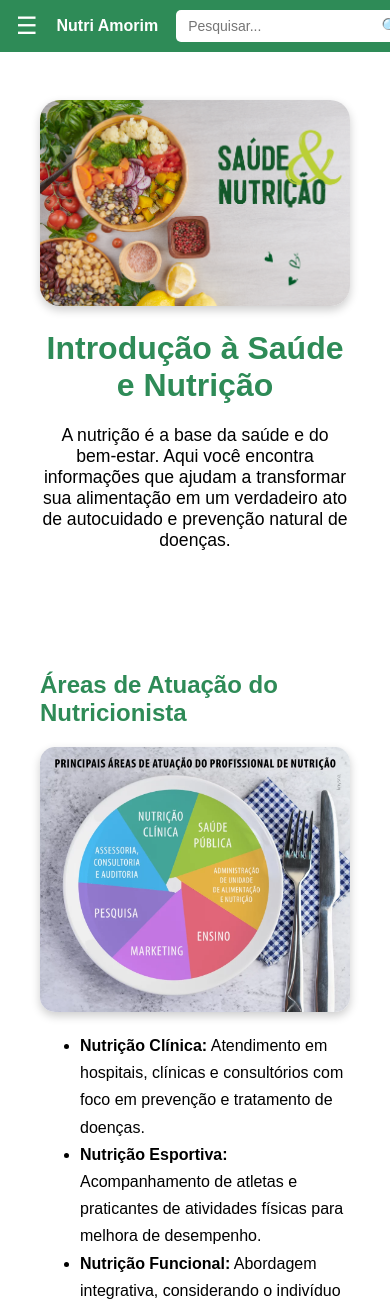
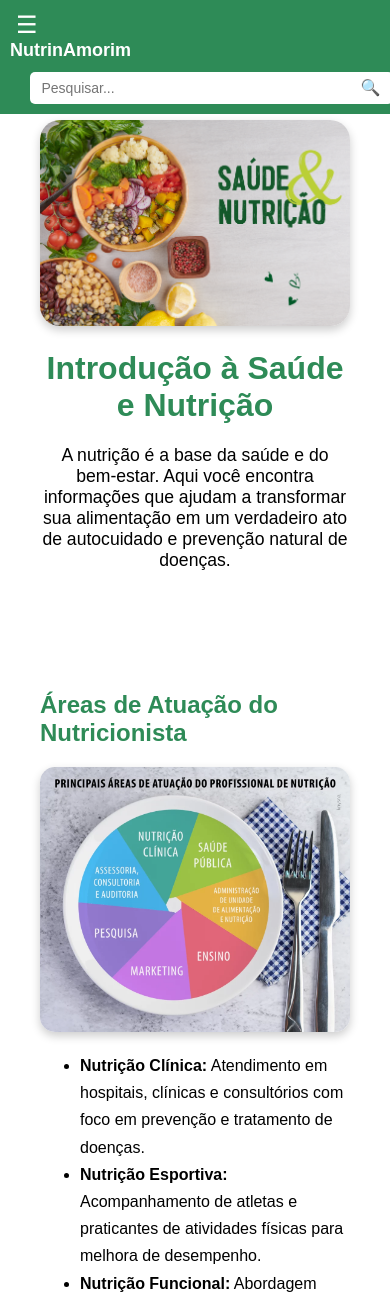
Before and after one commit to NutriAmorim/loja_nutri_novo, a Django app: page / in a window 390 px wide. Shown: the top 1300 px of the page. Run offline with Django 5.2, Linux system fonts and the light colour scheme.

Commit message:
Corrige layout da top-bar para dispositivos móveis

```diff
--- a/loja_app/templates/base.html
+++ b/loja_app/templates/base.html
@@ -25,6 +25,25 @@
             left: 0;
             width: 100%;
             z-index: 1200;
+        }
+
+        .left-group {
+            display: flex;
+            align-items: center;
+            gap: 10px;
+        }
+
+        .menu-toggle {
+            font-size: 1.5em;
+            background: none;
+            border: none;
+            color: white;
+            cursor: pointer;
+        }
+
+        .logo {
+            font-size: 22px;
+            font-weight: bold;
         }
 
         .search-form {
@@ -113,69 +132,46 @@
             padding-top: 80px;
         }
 
-        .logo {
-            font-size: 22px;
-            font-weight: bold;
-            margin-left: 0;
-        }
-
-        .menu-toggle {
-            font-size: 1.5em;
-            background: none;
-            border: none;
-            color: white;
-            cursor: pointer;
-            margin-right: 10px;
-        }
-
         @media (max-width: 768px) {
             .top-bar {
-                flex-direction: row;
-                align-items: center;
-                flex-wrap: nowrap;
+                flex-direction: column;
+                align-items: flex-start;
                 padding: 10px;
-                gap: 8px;
+                gap: 10px;
             }
 
             .left-group {
-                display: flex;
-                align-items: center;
-                gap: 8px;
-                flex-shrink: 0;
+                flex-direction: column;
+                align-items: flex-start;
+                gap: 0;
             }
 
             .logo {
-                font-size: 16px;
-                margin: 0;
+                font-size: 18px;
+                line-height: 1.2;
+                visibility: hidden;
+                position: relative;
+            }
+
+            .logo::before {
+                content: "Nutri\nAmorim";
+                white-space: pre-line;
+                visibility: visible;
+                position: absolute;
+                top: 0;
+                left: 0;
             }
 
             .search-form {
-                display: flex;
-                align-items: center;
-                background-color: white;
-                border-radius: 5px;
-                padding: 2px 6px;
-                flex-grow: 1;
-                max-width: none;
-                margin-left: 10px;
+                width: 90%;
+                margin-left: 5%;
+                margin-right: 5%;
             }
 
             .search-input {
                 font-size: 14px;
                 padding: 6px;
                 flex-grow: 1;
-                width: auto;
-            }
-
-            .search-button {
-                font-size: 16px;
-                color: #2E8B57;
-            }
-
-            .menu-toggle {
-                display: inline-block;
-                font-size: 1.5em;
-                margin-right: 5px;
             }
 
             .sidebar {
@@ -193,7 +189,7 @@
 
             .content {
                 margin-left: 0;
-                padding-top: 80px;
+                padding-top: 100px;
             }
         }
     </style>
```
